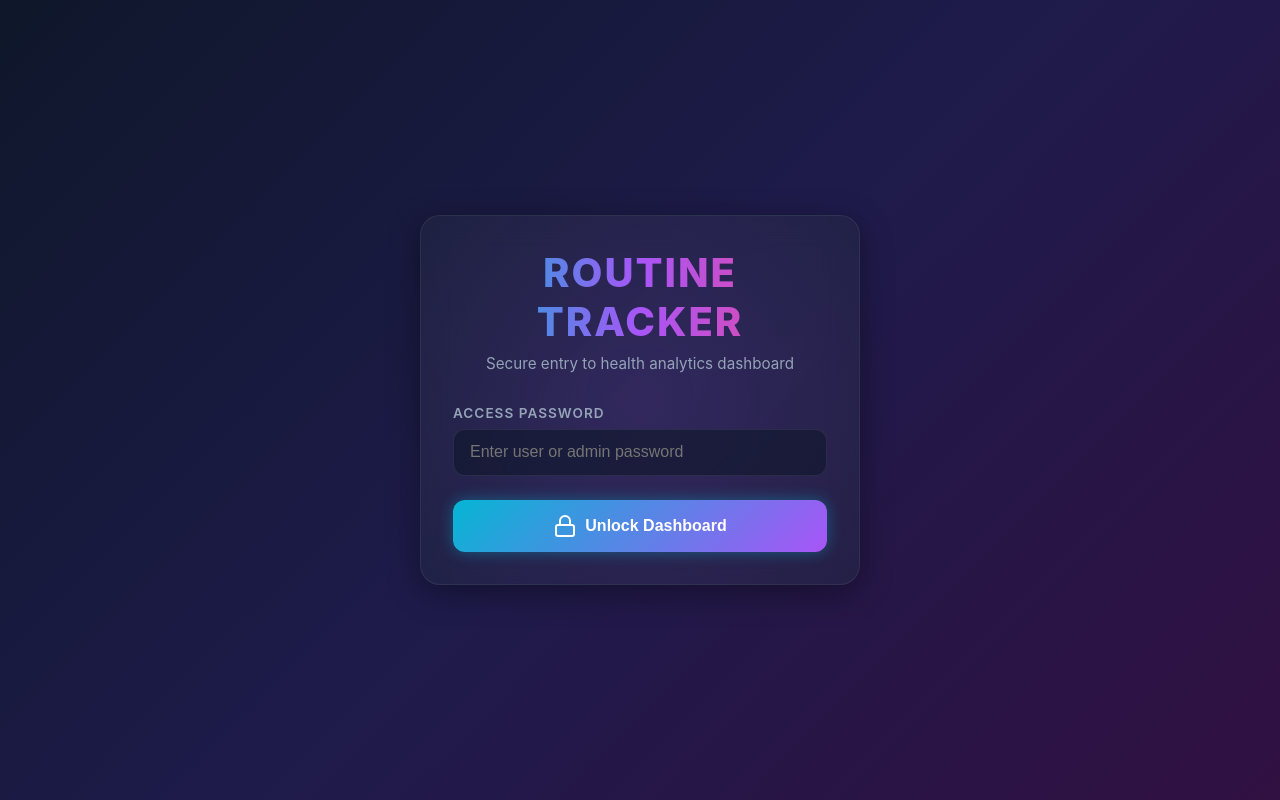
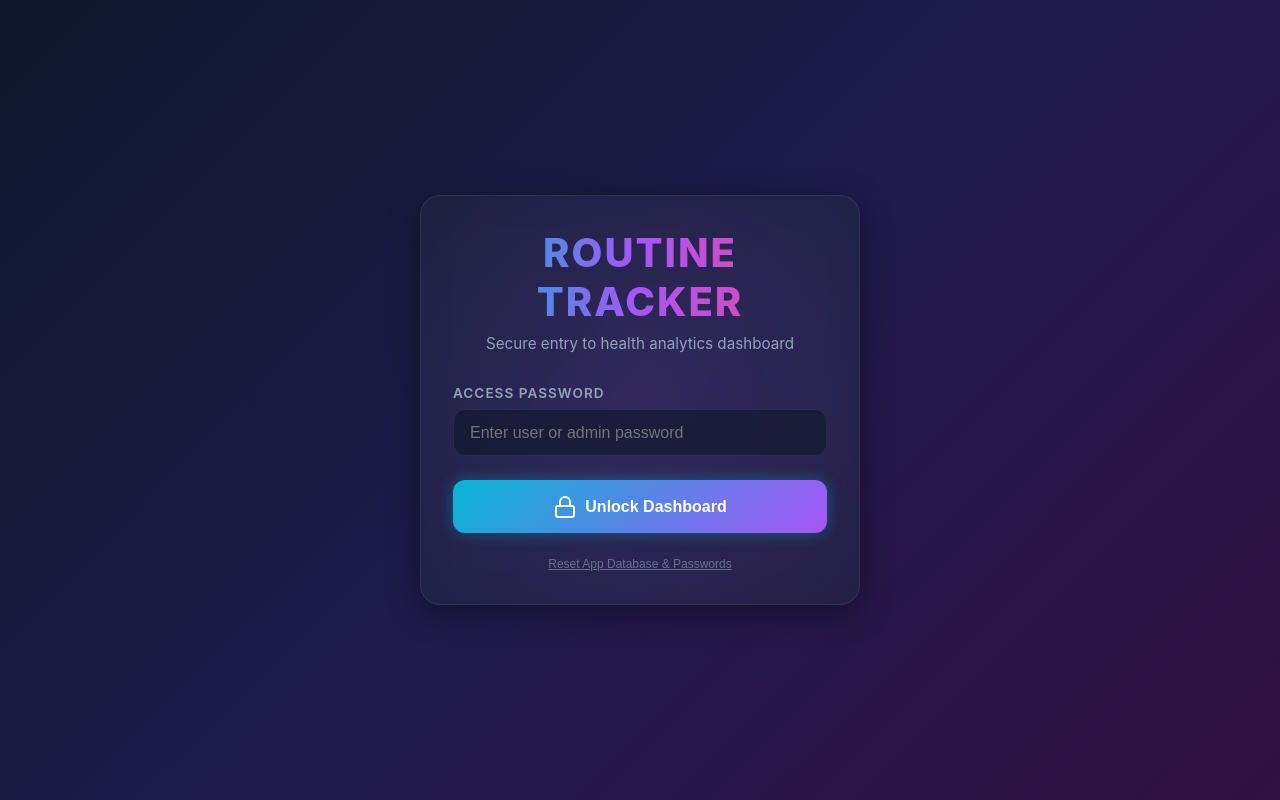
Before and after one commit to kunjraj19/daily-routine, a React (Vite) app: page / in a window 1280 px wide. Built offline with nearby package versions, Linux system fonts and the light colour scheme.

Commit message:
Add Reset App database link to login interface

```diff
--- a/src/App.jsx
+++ b/src/App.jsx
@@ -136,6 +136,13 @@ export default function App() {
       setLoginError('')
     } else {
       setLoginError('Invalid credentials')
+    }
+  }
+
+  const handleResetApp = () => {
+    if (window.confirm("This will reset all data and passwords to defaults. Continue?")) {
+      localStorage.clear()
+      window.location.reload()
     }
   }
 
@@ -450,6 +457,23 @@ Assume the user is a vegetarian from Gujarat, India. Analyze this intake. Point
               <Lock className="w-4 h-4" />
               <span>Unlock Dashboard</span>
             </button>
+            <div style={{ textAlign: 'center', marginTop: '1.2rem' }}>
+              <button
+                type="button"
+                onClick={handleResetApp}
+                style={{
+                  background: 'none',
+                  border: 'none',
+                  color: 'var(--text-secondary)',
+                  fontSize: '0.75rem',
+                  textDecoration: 'underline',
+                  cursor: 'pointer',
+                  opacity: 0.6
+                }}
+              >
+                Reset App Database & Passwords
+              </button>
+            </div>
           </form>
         </div>
       </div>
```
